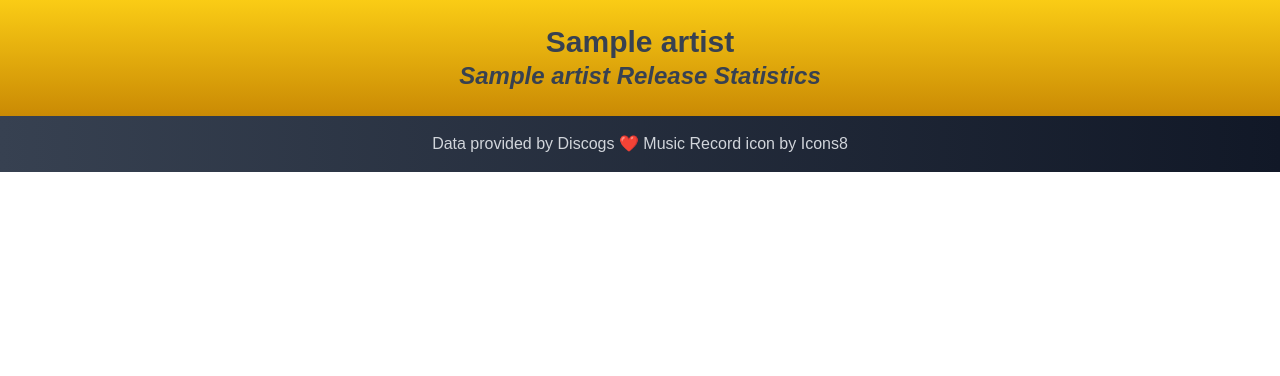
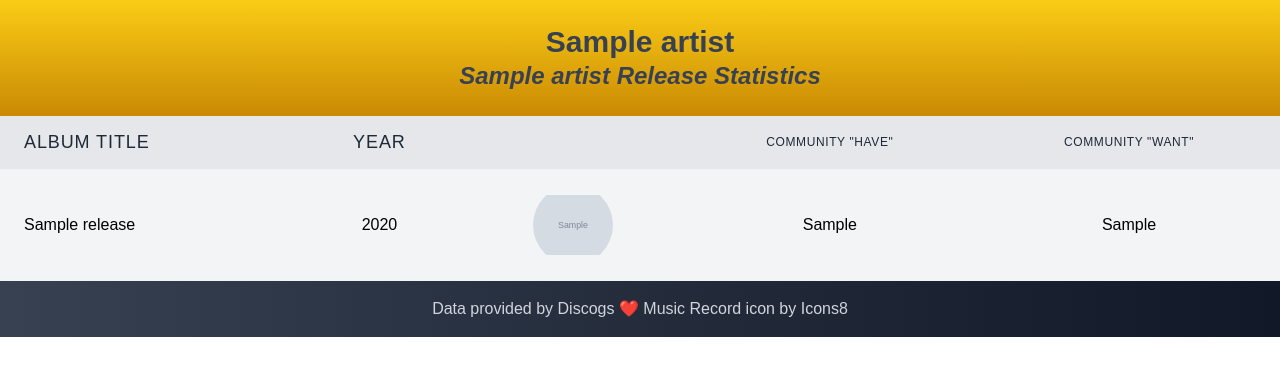
Before and after one commit to mikeygough/discogskiii-django, a Django app: template discogskiii/firstapp/templates/firstapp/artist_release_statistics.html in a window 1280 px wide. Shown: the part 64-440 px from the top of the page. Run offline with Django 4.2, Linux system fonts and the light colour scheme; the template is opened without the code that fills it: most values are stand-ins (such as "Sample title", 1, 10 or a date in 2020); grey boxes marked "Sample" are stand-in pictures; style sheets or scripts are compiled from the project's sources; some web fonts are replaced.

Commit message:
add statistics to page

```diff
--- a/discogskiii/firstapp/templates/firstapp/artist_release_statistics.html
+++ b/discogskiii/firstapp/templates/firstapp/artist_release_statistics.html
@@ -11,4 +11,50 @@
   </div>
 </div>
 
+<div class="overflow-x-auto">
+  <div class="min-w-full">
+    <table class="min-w-full divide-y divide-gray-200">
+      <thead>
+        <tr class="bg-gradient-to-r bg-gray-200 text-gray-800">
+          <th class="px-6 py-3 text-left text-lg font-medium uppercase tracking-wider">
+            Album Title
+          </th>
+          <th id="table-year" class="px-6 py-3 text-center text-lg font-medium uppercase tracking-wider">
+            Year
+          </th>
+          <th id="table-album-cover" class="px-6 py-3 text-center text-xs font-medium uppercase tracking-wider"></th>
+          <th id="table-community-have" class="px-6 py-3 text-center text-xs font-medium uppercase tracking-wider">
+            Community "Have"
+          </th>
+          <th id="table-community-want" class="px-6 py-3 text-center text-xs font-medium uppercase tracking-wider">
+            Community "Want"
+          </th>
+        </tr>
+      </thead>
+      <tbody>
+        {% for release, wantlist_stat in zipped_data %}
+        <tr class="odd:bg-gray-100 even:bg-white">
+          <td class="px-6 py-4 whitespace-wrap">
+            <a href="{{base_url|add:release.uri}}" class="text-left text-base font-medium" target="_blank"
+              rel="noopener noreferrer">{{ release.title }}</a>
+          </td>
+          <td id="table-year" class="px-6 py-4 whitespace-nowrap text-base text-center font-medium">
+            {{ release.year }}
+          </td>
+          <td id="table-album-cover" class="px-6 py-4 whitespace-nowrap">
+            <img src="{{ release.thumb }}" alt="Album Cover" class="h-20 w-20 rounded-full mx-auto object-contain" />
+          </td>
+          <td id="table-community-have" class="px-6 py-4 whitespace-nowrap text-base text-center font-medium">
+            {{ wantlist_stat.0 }}
+          </td>
+          <td id="table-community-want" class="px-6 py-4 whitespace-nowrap text-base text-center font-medium">
+            {{ wantlist_stat.1 }}
+          </td>
+        </tr>
+        {% endfor %}
+      </tbody>
+    </table>
+  </div>
+  <div>
+
 {% endblock %}
```
Also changed, not shown: discogskiii/firstapp/views.py (+25 -19 lines).
